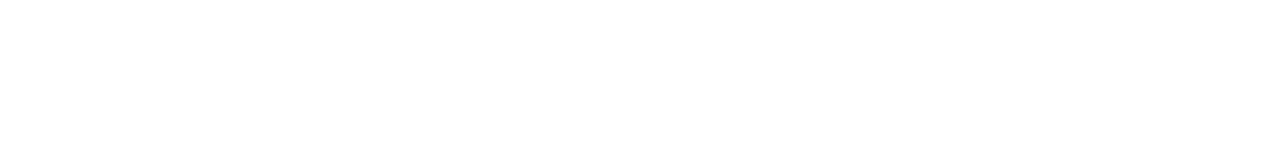
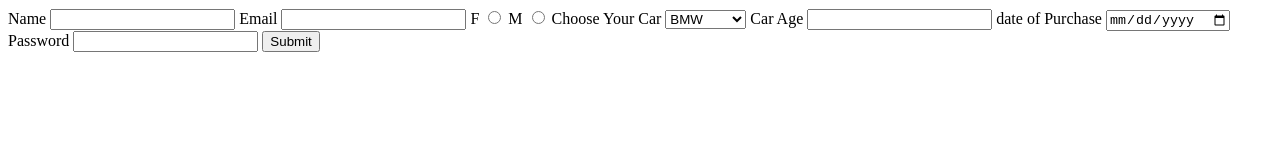
Before and after one commit to acciojob/car-insurance-form-adityatadas24, a website: page main.html in a window 1280 px wide. Drawn offline with Linux system fonts and the light colour scheme.

Commit message:
created a submission

```diff
--- a/main.html
+++ b/main.html
@@ -8,6 +8,37 @@
 
 <body>
 	<!-- the entire body must be written by student -->
+	<form method="post">
+		<label for="name">Name</label>
+		<input type="text" id="name" name="name" required>
+
+		<label for="email">Email</label>
+		<input type="email" id="email" name="email" required>
+
+		<label for="gender_f">F</label>
+		<input type="radio" name="gender" required>
+
+		<label for="gender_m">M</label>
+		<input type="radio" name="gender" required>
+
+		<label for="cars">Choose Your Car</label>
+		<select>
+			<option>BMW</option>
+			<option>Audi</option>
+			<option>Mercedez</option>
+		</select>
+
+		<label for="careage">Car Age</label>
+		<input type="number" id="cargae" name="carage" required>
+
+		<label for="dop">date of Purchase</label>
+		<input type="date" id="dop" name="dop" required>
+
+		<label for="password">Password</label>
+		<input type="password" id="password" name="password" required>
+
+		<button type="submit">Submit</button>
+	</form>
     <script type="text/javascript" src="./script.js">
 </script>
 
```
